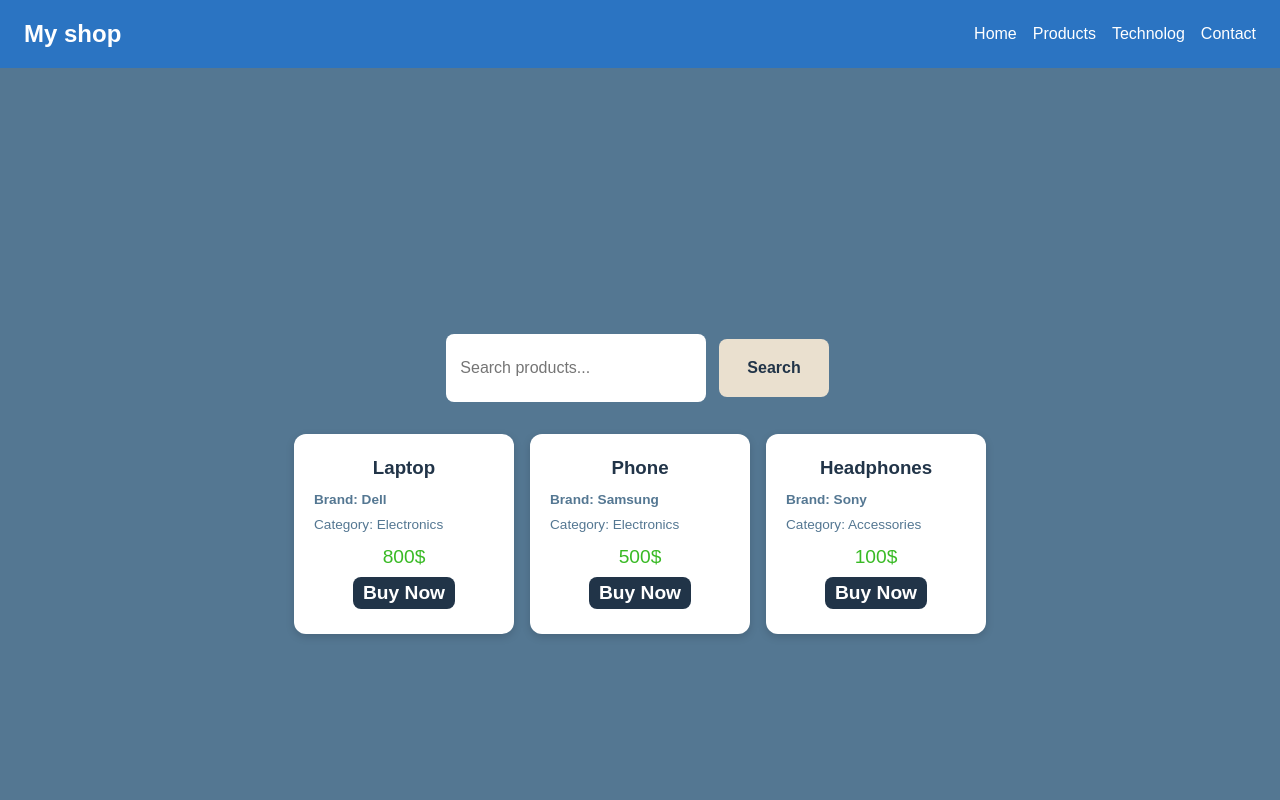
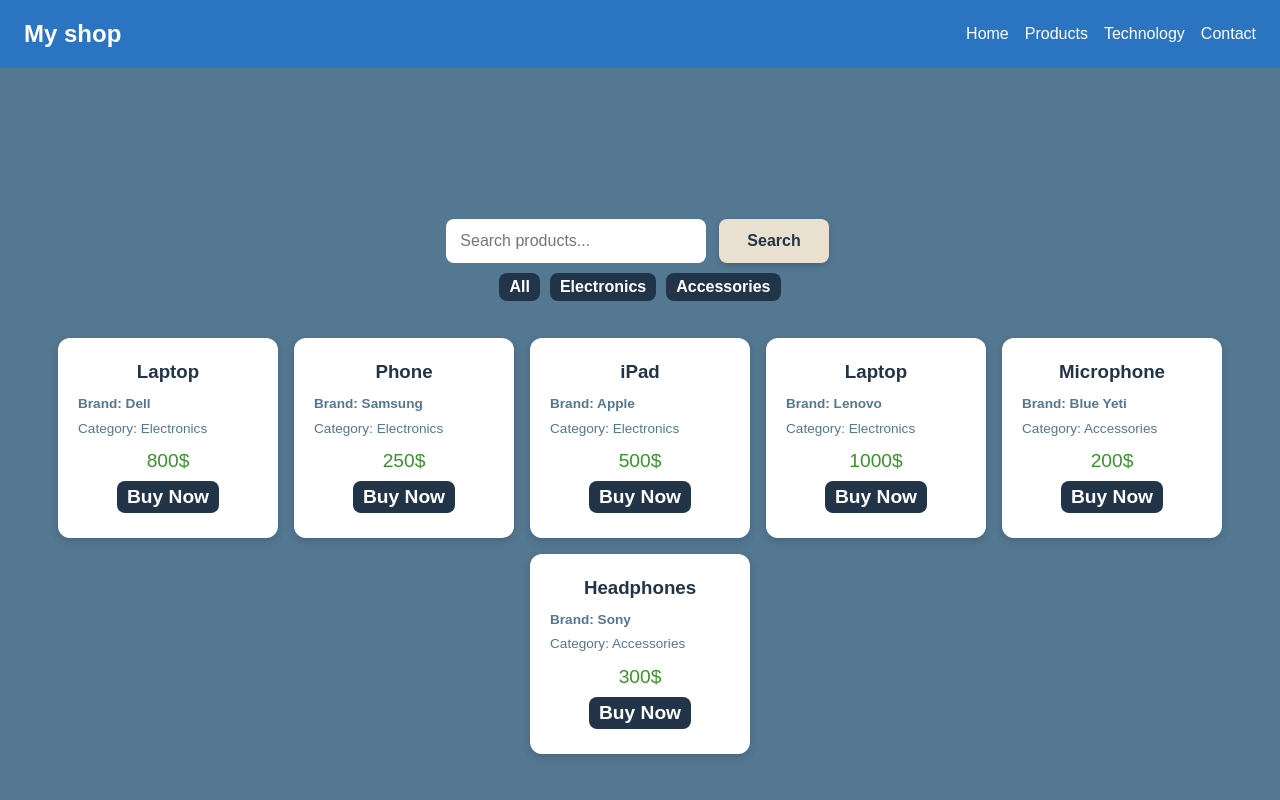
Before and after one commit to Lolderter/Shop, a React (Vite) app: page / in a window 1280 px wide. Shown: the top 800 px of the page. Built offline with nearby package versions, Linux system fonts and the light colour scheme.

Commit message:
Search and filter logic

```diff
--- a/src/App.jsx
+++ b/src/App.jsx
@@ -11,7 +11,7 @@
         title="My shop"
         nav1="Home"
         nav2="Products"
-        nav3="Technolog"
+        nav3="Technology"
         nav4="Contact"
       />
       <Hero
--- a/src/Hero.css
+++ b/src/Hero.css
@@ -29,29 +29,44 @@
   margin-top: 24px;
   display: flex;
   justify-content: center;
+  align-items: center;
   gap: 8px;
 }
 
 .search-input {
-  padding: 10px 14px;
+  height: 44px;
+  padding: 0 14px;
   border-radius: 8px;
   border: none;
   width: 260px;
   font-size: 1em;
+  box-sizing: border-box;
 }
 
 .search-button {
-  padding: 20px 28px;
+  height: 44px;
+  padding: 0 28px;
   border-radius: 8px;
   border: none;
   background-color: #EAE0CF;
   color: #213448;
   font-weight: bold;
+  font-size: 1em;
   cursor: pointer;
+  box-sizing: border-box;
+  box-shadow: 0 3px 6px rgba(0, 0, 0, 0.15);
+  transition: background-color 0.2s ease, transform 0.15s ease, box-shadow 0.2s ease;
 }
 
 .search-button:hover {
   background-color: #d8cbb0;
+  transform: translateY(-2px);
+  box-shadow: 0 5px 10px rgba(0, 0, 0, 0.2);
+}
+
+.search-button:active {
+  transform: translateY(0);
+  box-shadow: 0 2px 4px rgba(0, 0, 0, 0.15);
 }
 
 .product-list {
@@ -93,7 +108,7 @@
 .product-price {
   margin: 0;
   font-size: 1.2em;
-   color: #39ba25;
+   color: #3a922d;
    text-align: center;
 }
 
--- a/src/Hero.jsx
+++ b/src/Hero.jsx
@@ -1,8 +1,9 @@
-
+import { useState } from "react";
 import "./Hero.css";
 
 function Hero({ headline, description }) {
-
+  const [selectedCategory, setSelectedCategory] = useState("All");
+  const [query, setQuery] = useState("");
 
   const products = [
     {
@@ -17,18 +18,43 @@
       name: "Phone",
       brand: "Samsung",
       category: "Electronics",
+      price: "250$"
+    },
+    {
+      id: 4,
+      name: "iPad",
+      brand: "Apple",
+      category: "Electronics",
       price: "500$"
     },
     {
-      id: 3,
+      id: 5,
+      name: "Laptop",
+      brand: "Lenovo",
+      category: "Electronics",
+      price: "1000$"
+    },
+    {
+      id: 6,
+      name: "Microphone",
+      brand: "Blue Yeti",
+      category: "Accessories",
+      price: "200$"
+    },
+    {
+      id: 7,
       name: "Headphones",
       brand: "Sony",
       category: "Accessories",
-      price: "100$"
+      price: "300$"
     },
   ];
 
+  const categories = ["All", ...new Set(products.map((p) => p.category))];
 
+  const filteredProducts = products
+    .filter((p) => selectedCategory === "All" || p.category === selectedCategory)
+    .filter((p) => p.name.toLowerCase().includes(query.toLowerCase()));
 
   return (
     <div className="hero">
@@ -38,16 +64,30 @@
       <div className="search-bar">
         <input
           type="text"
+          value={query}
+          onChange={(e) => setQuery(e.target.value)}
           placeholder="Search products..."
           className="search-input"
         />
-        <button  className="search-button">
+        <button className="search-button">
           Search
         </button>
       </div>
 
+      <div className="category-bar">
+        {categories.map((category) => (
+          <button
+            key={category}
+            onClick={() => setSelectedCategory(category)}
+            className={`category-button ${selectedCategory === category ? "active" : ""}`}
+          >
+            {category}
+          </button>
+        ))}
+      </div>
+
       <div className="product-list">
-        {products.map((product) => (
+        {filteredProducts.map((product) => (
           <div key={product.id} className="product-card">
             <h3 className="product-name">{product.name}</h3>
             <p className="product-brand">Brand: {product.brand}</p>
```
